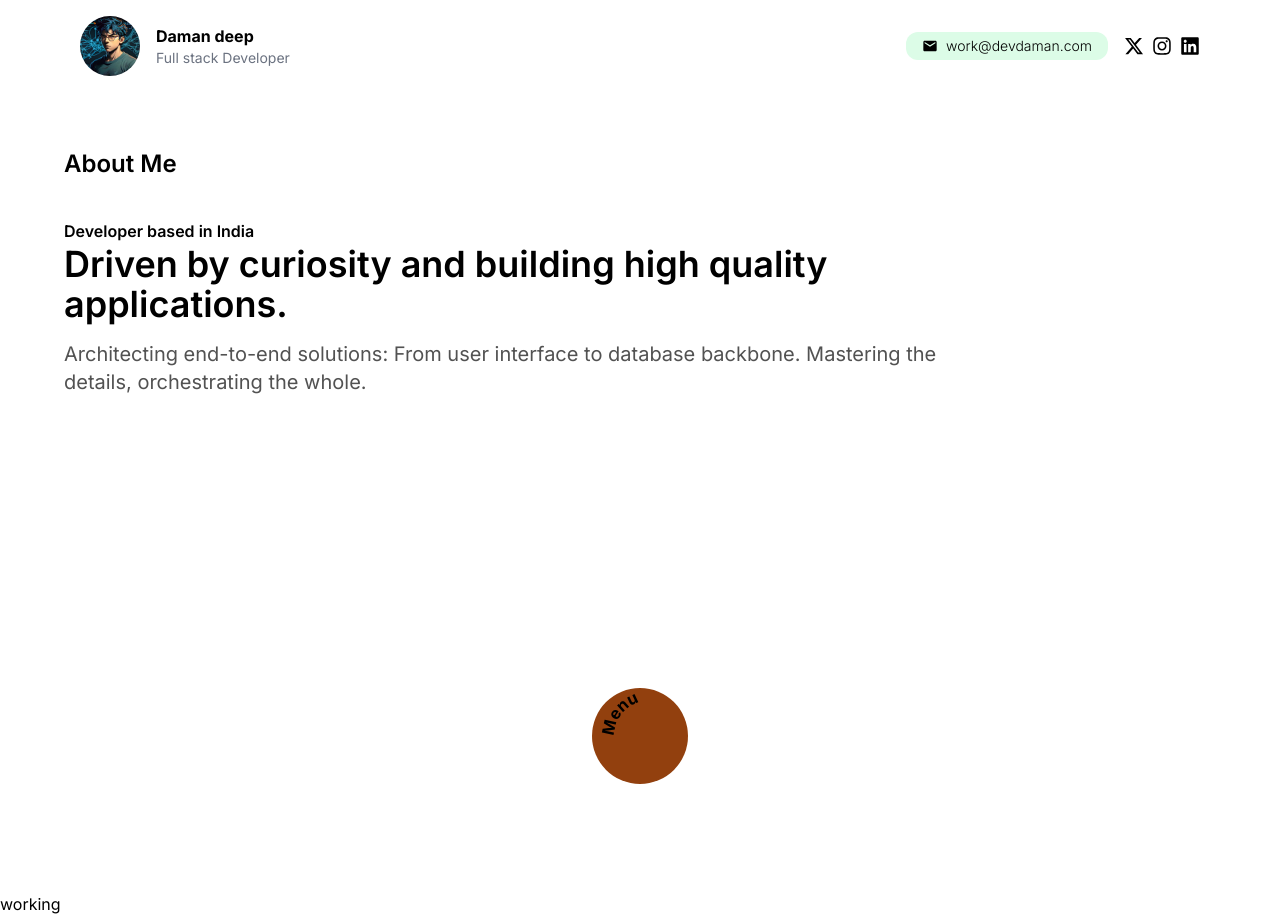
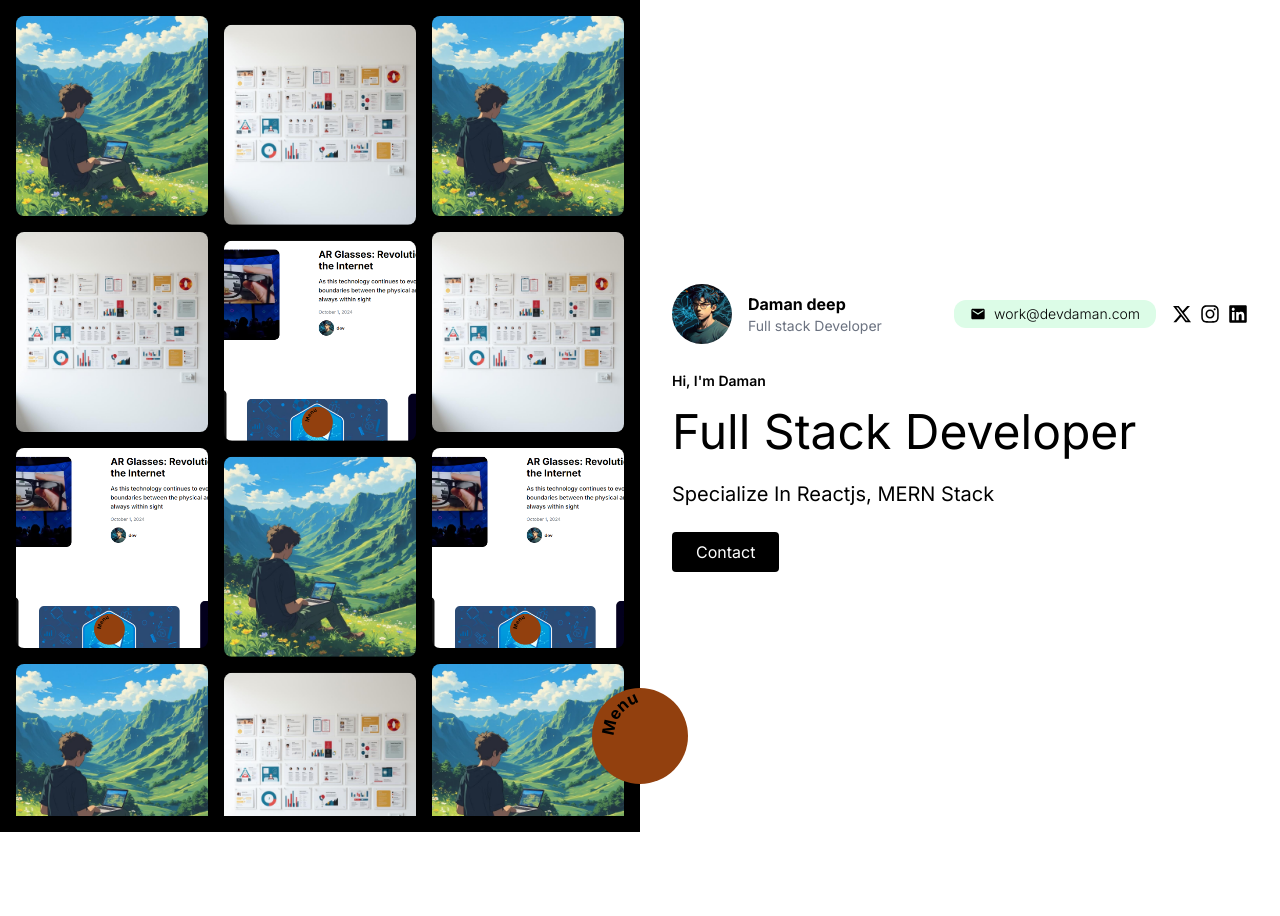
Before and after one commit to damandeep611/dev-blog, a Next.js app: page / in a window 1280 px wide. After the commit the page ends 832 px from the top, so only its background shows below. Built offline with nearby package versions, Linux system fonts and the light colour scheme.

Commit message:
layout hero changes

```diff
--- a/app/components/ui/Banner.tsx
+++ /dev/null
@@ -1,19 +0,0 @@
-export default function Banner() {
-  return (
-    <section className="flex flex-col max-w-6xl h-dvh  w-full ">
-      <div className="mt-8 max-w-4xl">
-        <h2 className="text-2xl font-semibold my-6">About Me</h2>
-        <div className="flex flex-col gap-4">
-          <p className="text-4xl font-semibold">
-            <span className="text-base">Developer based in India</span> <br />{" "}
-            Driven by curiosity and building high quality applications.
-          </p>
-          <span className="text-xl text-neutral-600 ">
-            Architecting end-to-end solutions: From user interface to database
-            backbone. Mastering the details, orchestrating the whole.
-          </span>
-        </div>
-      </div>
-    </section>
-  );
-}
--- /dev/null
+++ b/app/components/ui/HeroSection.tsx
@@ -0,0 +1,151 @@
+"use client";
+
+import Image from "next/image";
+import { useEffect, useRef, useState } from "react";
+import { motion, useScroll, useTransform } from "framer-motion";
+import imageOne from "../../../public/images/programmer.jpeg";
+import imageTwo from "../../../public/images/work.jpeg";
+import imageThree from "../../../public/images/blogpage.png";
+
+import { FaInstagram, FaLinkedin, FaXTwitter } from "react-icons/fa6";
+import { MdEmail } from "react-icons/md";
+import Link from "next/link";
+
+const imageUrls = [imageOne, imageTwo, imageThree];
+
+const ScrollColumn = ({ direction }: { direction: "up" | "down" }) => {
+  const [height, setHeight] = useState(0);
+
+  useEffect(() => {
+    setHeight(window.innerHeight);
+    const handleResize = () => setHeight(window.innerHeight);
+    window.addEventListener("resize", handleResize);
+    return () => window.removeEventListener("resize", handleResize);
+  }, []);
+
+  return (
+    <div style={{ height: `${height}px`, overflow: "hidden" }}>
+      <motion.div
+        className="flex flex-col gap-4"
+        initial={{ y: direction === "up" ? 0 : -height }}
+        animate={{ y: direction === "down" ? -height : 0 }}
+        transition={{
+          repeat: Infinity,
+          repeatType: "loop",
+          duration: 20,
+          ease: "linear",
+        }}
+      >
+        {[...imageUrls, ...imageUrls].map((url, index) => (
+          <div key={index} className="w-full h-[200px] relative">
+            <Image
+              src={url}
+              alt={`Scrolling image ${index + 1}`}
+              fill
+              className="object-cover rounded-lg"
+            />
+          </div>
+        ))}
+      </motion.div>
+    </div>
+  );
+};
+
+export default function HeroSection() {
+  const [isMounted, setIsMounted] = useState(false);
+
+  useEffect(() => {
+    setIsMounted(true);
+  }, []);
+  if (!isMounted) {
+    return null;
+  }
+  return (
+    <section className="w-full min-h-screen bg-black text-white">
+      <div className="container mx-auto flex flex-col lg:flex-row">
+        <div className="lg:w-1/2 p-4 order-2 lg:order-1 overflow-hidden">
+          <div className="grid grid-cols-3 gap-4 h-screen">
+            <div className="overflow-hidden">
+              <ScrollColumn direction="up" />
+            </div>
+            <div className="overflow-hidden">
+              <ScrollColumn direction="down" />
+            </div>
+            <div className="overflow-hidden">
+              <ScrollColumn direction="up" />
+            </div>
+          </div>
+        </div>
+        <div className="lg:w-1/2  p-8 flex flex-col order-1 lg:order-2 justify-center bg-white text-black">
+          {/* header */}
+          <div className=" py-6 flex items-center justify-between">
+            <div className="flex items-center gap-4">
+              <div>
+                <img
+                  src="/images/pfpdark.jpeg"
+                  alt=""
+                  width={60}
+                  height={70}
+                  className="rounded-full"
+                />
+              </div>
+              <div className="flex flex-col justify-center">
+                <span className="font-bold text-sm lg:text-base ">
+                  Daman deep
+                </span>
+                <span className="text-gray-500 text-xs lg:text-sm">
+                  Full stack Developer
+                </span>
+              </div>
+            </div>
+            <div className="flex justify-center items-center gap-4 ">
+              <div className="flex justify-center items-center gap-2 font-light bg-green-100 p-1 px-4 rounded-xl">
+                <span>
+                  <MdEmail />
+                </span>
+                <a
+                  href="mailto:work@devdaman.com"
+                  className="text-xs lg:text-sm"
+                >
+                  work@devdaman.com
+                </a>
+              </div>
+              <div className="hidden sm:block">
+                <ul className="flex items-center justify-center gap-2">
+                  <li>
+                    <Link href="https://twitter.com">
+                      <FaXTwitter className="w-5 h-5" />
+                    </Link>
+                  </li>
+                  <li>
+                    <Link href="https://instagram.com">
+                      <FaInstagram className="w-5 h-5" />
+                    </Link>
+                  </li>
+                  <li>
+                    <Link href="https://linkedin.com">
+                      <FaLinkedin className="w-5 h-5" />
+                    </Link>
+                  </li>
+                </ul>
+              </div>
+            </div>
+          </div>
+          {/*  */}
+          <div className="mb-4">
+            <span className="text-sm font-semibold capitalize">
+              Hi, I'm Daman
+            </span>
+          </div>
+          <h1 className="text-5xl mb-6 capitalize">Full Stack Developer</h1>
+          <p className="text-xl mb-6 capitalize">
+            Specialize in Reactjs, MERN Stack
+          </p>
+          <button className="bg-black text-white px-6 py-2 rounded w-fit">
+            Contact
+          </button>
+        </div>
+      </div>
+    </section>
+  );
+}
--- a/app/components/ui/Skills.tsx
+++ /dev/null
@@ -1,7 +0,0 @@
-export default function Skills() {
-  return (
-    <section>
-      <div></div>
-    </section>
-  );
-}
--- a/app/layout.tsx
+++ b/app/layout.tsx
@@ -29,7 +29,6 @@ export default function RootLayout({
         <section className="min-h-screen">
           <NavDock />
           <main>{children}</main>
-          <Footer />
         </section>
       </body>
     </html>
--- a/app/page.tsx
+++ b/app/page.tsx
@@ -1,11 +1,11 @@
-import Hero from "./components/ui/Hero";
-import Banner from "./components/ui/Banner";
+"use client";
+
+import HeroSection from "./components/ui/HeroSection";
 
 export default async function Page() {
   return (
-    <div className="container mx-auto px-2 lg:px-5 flex flex-col items-center ">
-      <Hero />
-      <Banner />
+    <div className="w-full ">
+      <HeroSection />
     </div>
   );
 }
```
